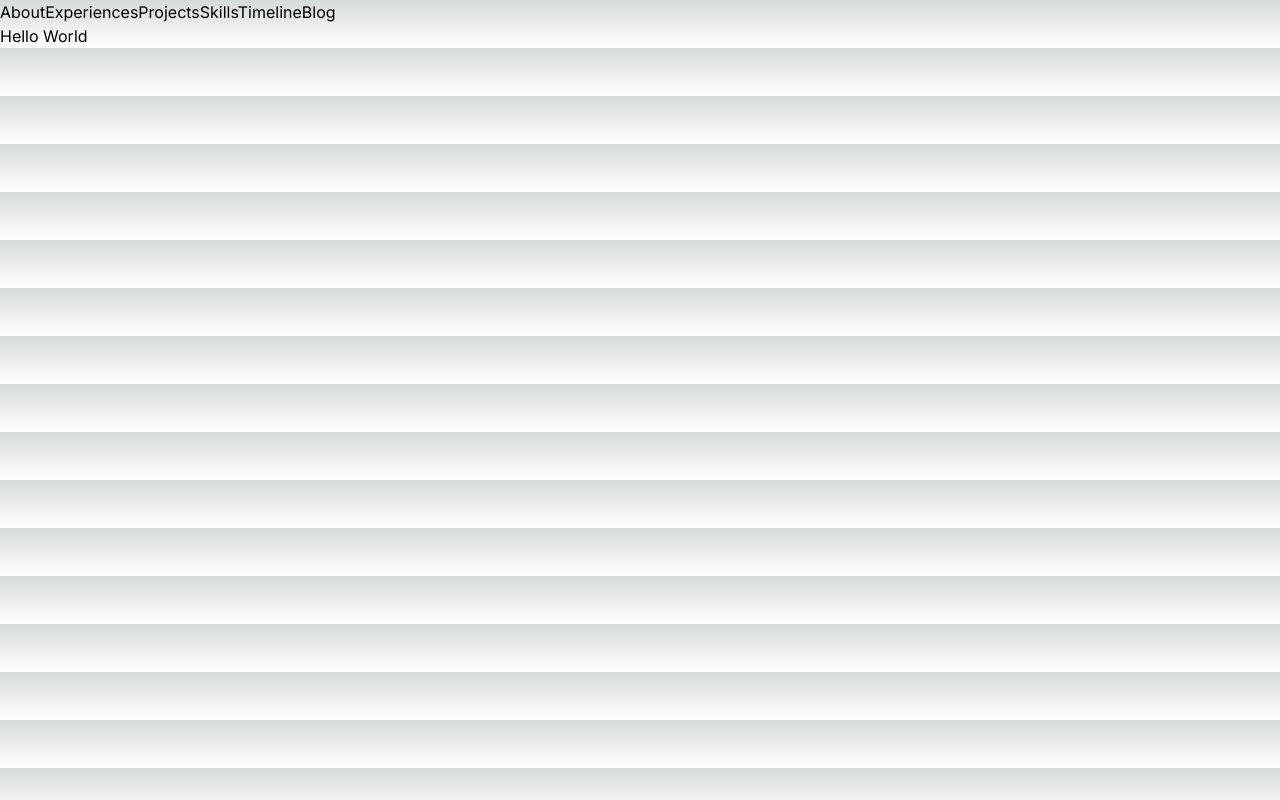
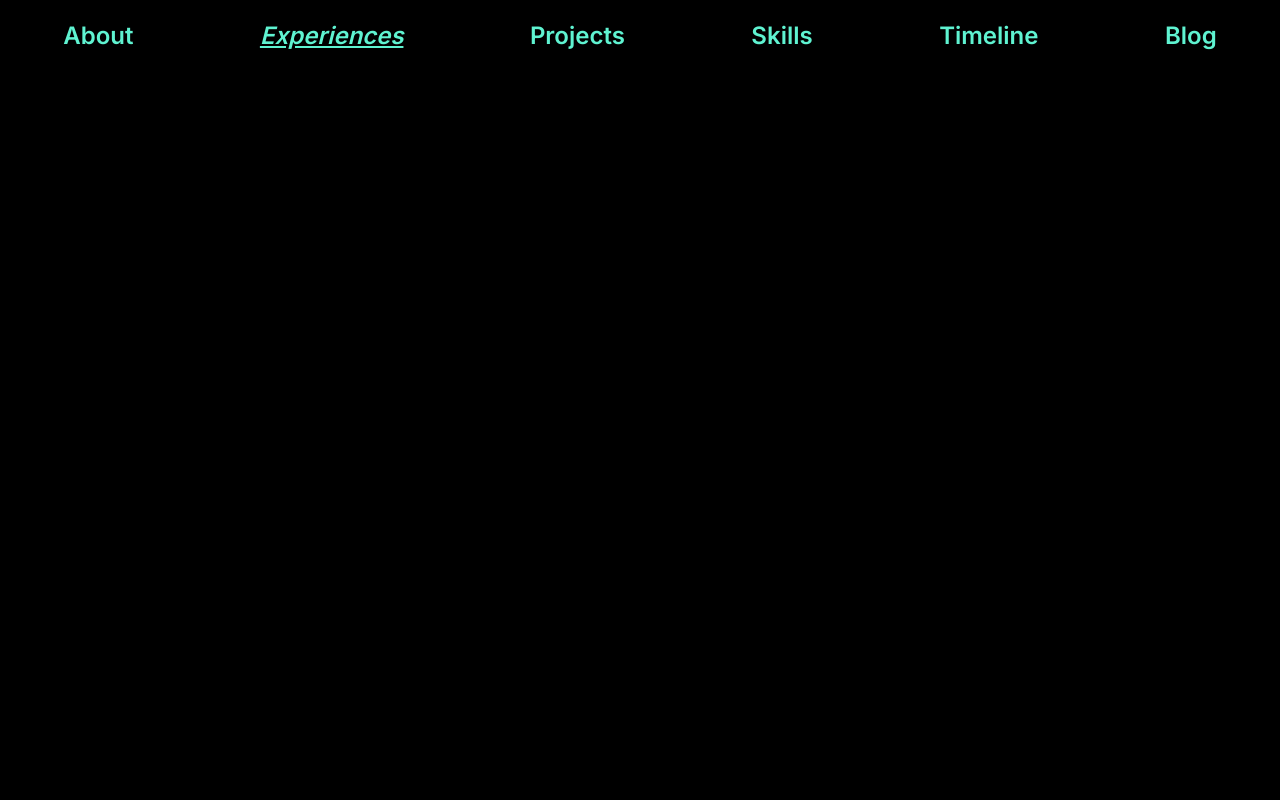
Before and after one commit to rakibul-wdp/portfolio, a Next.js app: page / in a window 1280 px wide. Built offline with nearby package versions, Linux system fonts and the light colour scheme.

Commit message:
implement active link

```diff
--- a/app/globals.css
+++ b/app/globals.css
@@ -2,26 +2,8 @@
 @tailwind components;
 @tailwind utilities;
 
-:root {
-  --foreground-rgb: 0, 0, 0;
-  --background-start-rgb: 214, 219, 220;
-  --background-end-rgb: 255, 255, 255;
+* {
+  margin: 0;
+  padding: 0;
+  background-color: #000000;
 }
-
-@media (prefers-color-scheme: dark) {
-  :root {
-    --foreground-rgb: 255, 255, 255;
-    --background-start-rgb: 0, 0, 0;
-    --background-end-rgb: 0, 0, 0;
-  }
-}
-
-body {
-  color: rgb(var(--foreground-rgb));
-  background: linear-gradient(
-      to bottom,
-      transparent,
-      rgb(var(--background-end-rgb))
-    )
-    rgb(var(--background-start-rgb));
-}
--- a/components/Navbar.tsx
+++ b/components/Navbar.tsx
@@ -1,12 +1,27 @@
+"use client";
+
 import { navLinks } from "@/constants";
 import Link from "next/link";
+import { usePathname } from "next/navigation";
 
 const Navbar = () => {
+  const pathname = usePathname();
+
   return (
-    <nav>
-      {navLinks.map((navLink) => (
-        <Link href={navLink.route}>{navLink.label}</Link>
-      ))}
+    <nav className="flex items-center justify-around mt-5 text-2xl font-semibold text-[#5ff3d1] mb-14">
+      {navLinks.map((navLink) => {
+        const isActive = pathname === navLink.route;
+
+        return (
+          <Link
+            className={isActive ? "italic underline decoration-[#5ff3d1]" : ""}
+            href={navLink.route}
+            key={navLink.id}
+          >
+            {navLink.label}
+          </Link>
+        );
+      })}
     </nav>
   );
 };
```
